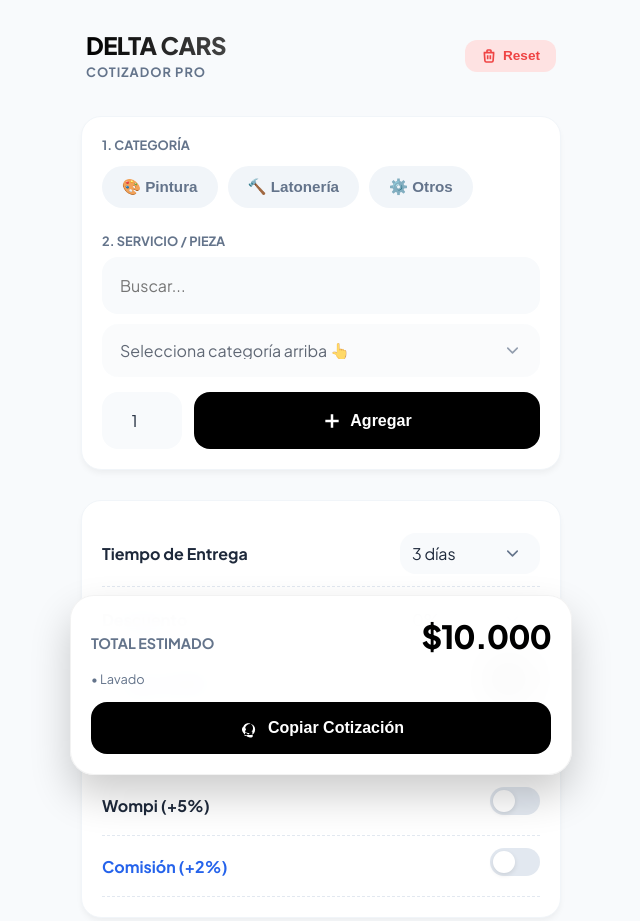
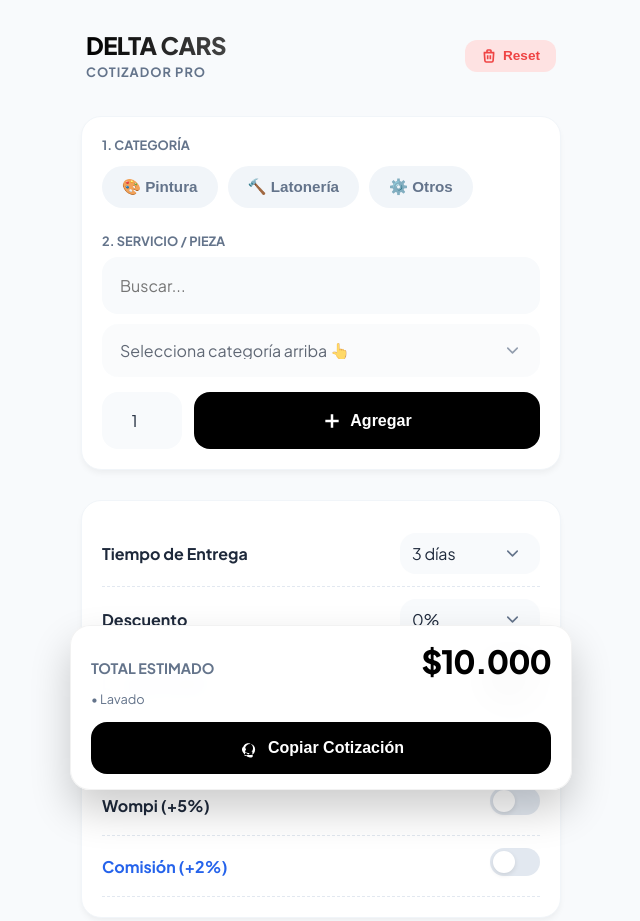
Before and after one commit to nicoding44/cotizador-delta-cars, a plain HTML site: page index.html in a window 1280 px wide. Shown: the top 921 px of the page, without its empty margins (319-959 px from the left). Drawn offline with Linux system fonts and the light colour scheme.

Commit message:
Adjust footer and padding for better layout

```diff
--- a/index.html
+++ b/index.html
@@ -30,8 +30,8 @@
             background-color: var(--bg-page);
             color: var(--text-main);
             margin: 0;
-            /* CORRECCIÓN: Aumentado a 400px para dar MUCHO aire al final */
-            padding: 20px 20px 400px 20px;
+            /* Espacio gigante abajo para poder scrollear todo sin que el footer tape */
+            padding: 20px 20px 350px 20px;
             min-height: 100vh;
             display: flex;
             justify-content: center;
@@ -291,20 +291,20 @@
         input:checked + .slider { background-color: var(--primary); }
         input:checked + .slider:before { transform: translateX(22px); }
 
-        /* FOOTER */
+        /* FOOTER AJUSTADO (MÁS ABAJO) */
         .sticky-footer {
             position: fixed;
-            bottom: 25px;
+            bottom: 10px; /* ANTES ERA 25px */
             left: 50%;
             transform: translateX(-50%);
-            width: calc(100% - 40px);
+            width: calc(100% - 20px); /* Más ancho para aprovechar espacio */
             max-width: 460px;
             background: rgba(255, 255, 255, 0.95);
             backdrop-filter: blur(20px);
             -webkit-backdrop-filter: blur(20px);
             border: 1px solid rgba(0,0,0,0.05);
-            border-radius: 24px;
-            padding: 20px;
+            border-radius: 20px;
+            padding: 15px 20px; /* Padding un poco más compacto */
             box-shadow: 0 20px 40px rgba(0,0,0,0.2);
             z-index: 100;
             transition: 0.4s cubic-bezier(0.175, 0.885, 0.32, 1.275);
@@ -319,7 +319,7 @@
             display: flex;
             justify-content: space-between;
             align-items: baseline;
-            margin-bottom: 15px;
+            margin-bottom: 10px;
         }
 
         .total-label {
@@ -615,7 +615,7 @@
         </div>
     </div>
 
-    <div style="height: 200px;"></div>
+    <div style="height: 150px;"></div>
 
 </div>
 
@@ -656,7 +656,7 @@
         const panel = document.getElementById('profit-panel');
         panel.classList.toggle('hidden');
         if(!panel.classList.contains('hidden')){
-            // CORRECCION: Scroll al fondo de la PAGINA, no del elemento
+            // SCROLL AL FINAL DEL BODY CON RETRASO PARA ASEGURAR VISIBILIDAD
             setTimeout(() => {
                 window.scrollTo({ top: document.body.scrollHeight, behavior: 'smooth' });
             }, 100);
```
